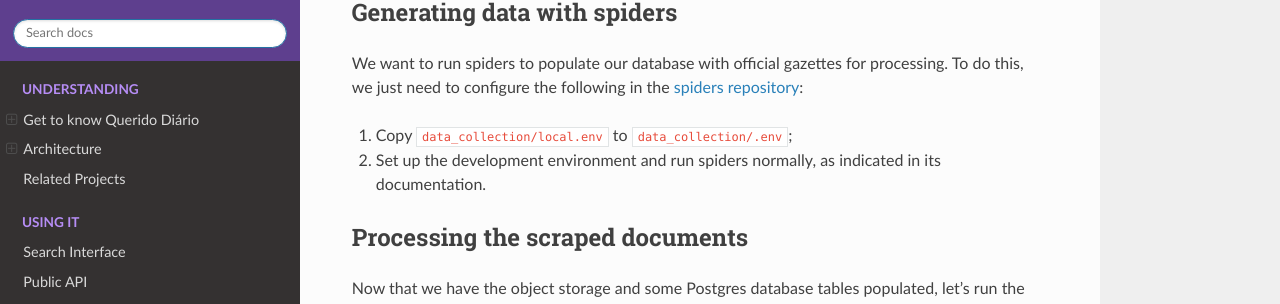
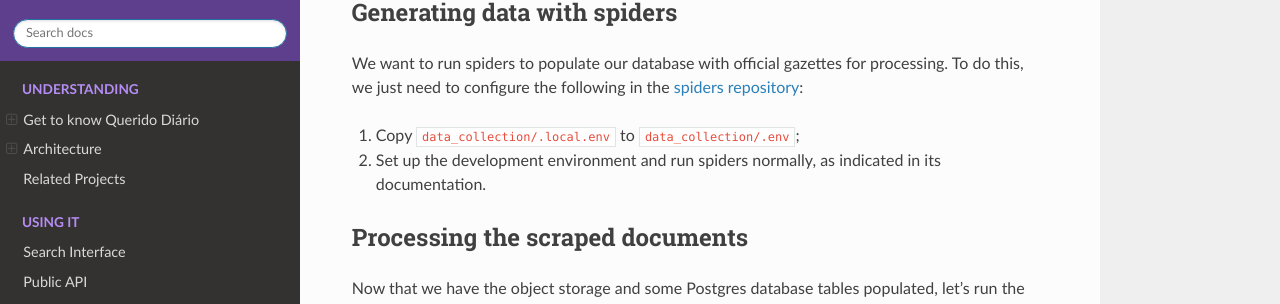
Before and after one commit to okfn-brasil/querido-diario-comunidade, a Sphinx documentation site: the page built from docs/en/source/contributing/end-to-end-configuration.rst, in a window 1280 px wide and 900 px high, scrolled down 1252 px. Shown: the part 130-434 px from the top of the window. Built offline with Sphinx 7.4.7 and the Read the Docs theme 3.1.0, drawn with Linux system fonts in a browser that asks for light colours.

```diff
--- a/docs/en/source/contributing/end-to-end-configuration.rst
+++ b/docs/en/source/contributing/end-to-end-configuration.rst
@@ -62,7 +62,7 @@ Generating data with spiders
 We want to run spiders to populate our database with official gazettes for processing.
 To do this, we just need to configure the following in the `spiders repository`_:
 
-1. Copy ``data_collection/local.env`` to ``data_collection/.env``;
+1. Copy ``data_collection/.local.env`` to ``data_collection/.env``;
 
 2. Set up the development environment and run spiders normally, as indicated in its
    documentation.
--- a/docs/pt_BR/source/contribuindo/configuracao-de-ponta-a-ponta.rst
+++ b/docs/pt_BR/source/contribuindo/configuracao-de-ponta-a-ponta.rst
@@ -66,7 +66,7 @@ Queremos executar raspadores para popular nosso banco com diários oficiais para
 processados. Para isso, só precisamos configurar o seguinte no
 `repositório de raspadores`_:
 
-1. Copie ``data_collection/local.env`` para ``data_collection/.env``;
+1. Copie ``data_collection/.local.env`` para ``data_collection/.env``;
 
 2. Configure o ambiente de desenvolvimento e execute raspadores normalmente, como
    indicado em sua documentação.
```
